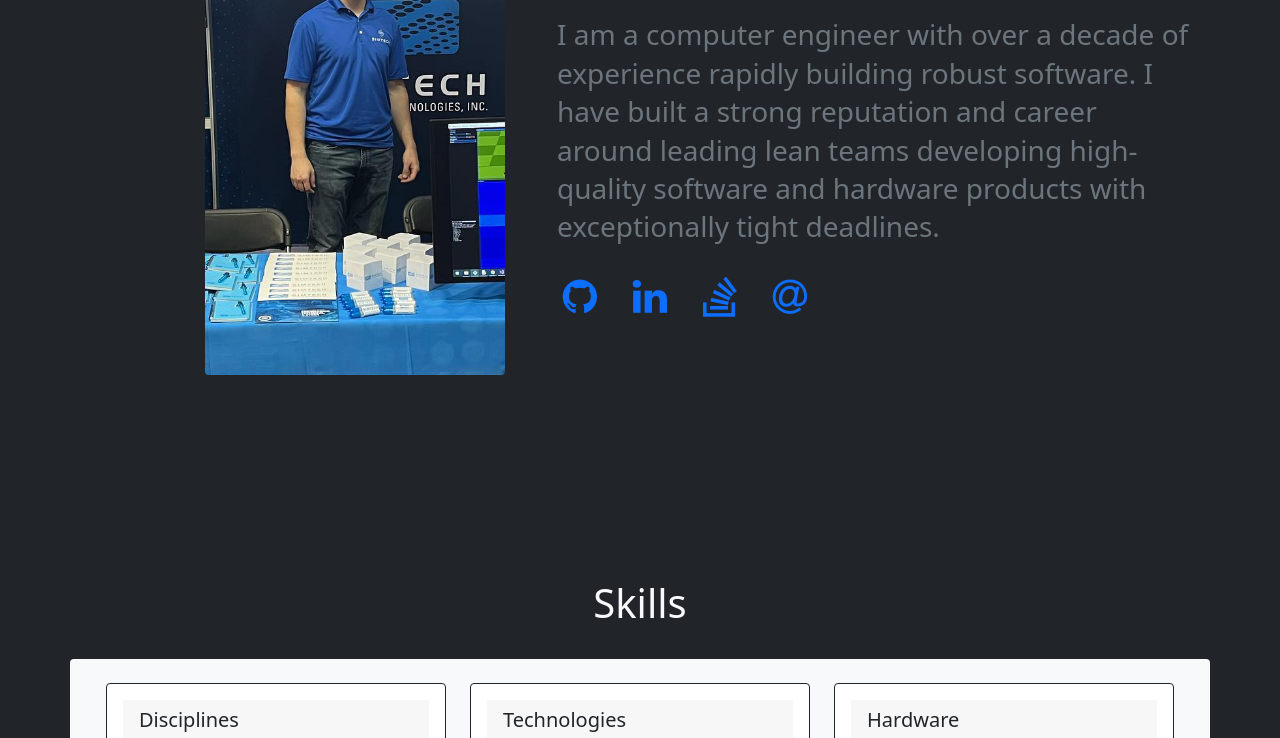
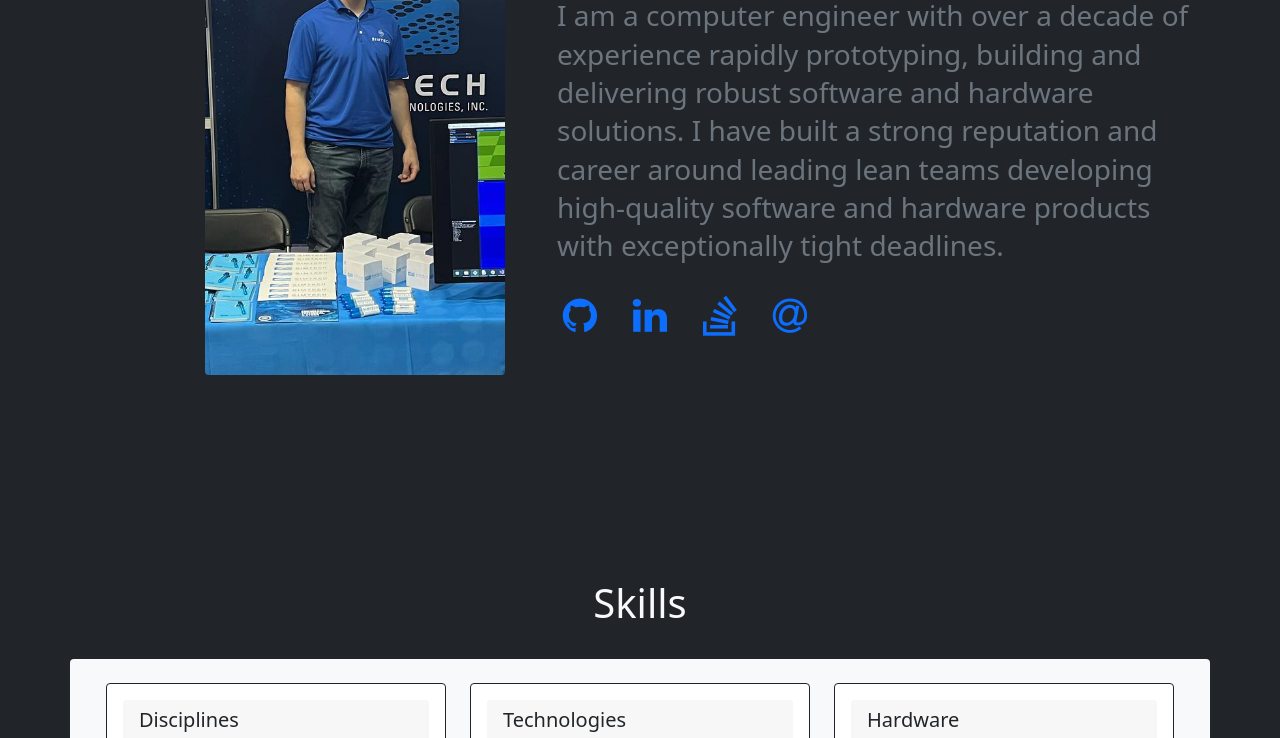
Before and after one commit to gMitchell09/gMitchell09.github.io, a plain HTML site: page index.htm in a window 1280 px wide. Shown: the part 331-1069 px from the top of the page. Drawn offline with Linux system fonts and the light colour scheme.

Commit message:
Typo corrections

```diff
--- a/index.htm
+++ b/index.htm
@@ -97,8 +97,7 @@
           <hr />
         </div>
         <div class="row pb-4">
-          <h2><small class="text-muted">I am a computer engineer with over a decade of experience rapidly building
-              robust software.  I have built a strong reputation and career around leading lean teams developing high-quality software and hardware products with exceptionally tight deadlines.</small></h2>
+          <h2><small class="text-muted">I am a computer engineer with over a decade of experience rapidly prototyping, building and delivering robust software and hardware solutions.  I have built a strong reputation and career around leading lean teams developing high-quality software and hardware products with exceptionally tight deadlines.</small></h2>
         </div>
         <div class="row">
           <a title="Github" href="https://www.github.com/gMitchell09" class="fa fa-github" data-bs-toggle="tooltip" data-bs-placement="bottom"></a>
@@ -386,7 +385,7 @@
               </div>
             </li>
             <li class="resume-entry">
-              <h4 class="resume-title-entry">Embdedded System Developer (RAPTR)</h4>
+              <h4 class="resume-title-entry">Embedded System Developer (RAPTR)</h4>
               <h5 class="resume-title-entry-duration"><small class="text-muted">January 2017 - Present</small></h5>
               <div class="resume-title-description">Developed a fully autonomous, high-precision camera positioning and
                 stabilization system utilizing a Beaglebone Black, FLIR PTU-D300E, Phantom High Speed Cameras, and a
```
